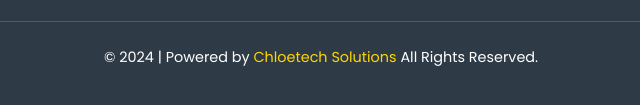
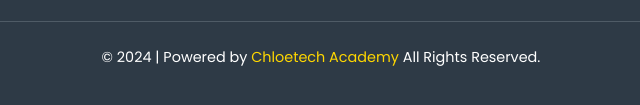
Before and after one commit to Moyosugar/Learn-Front-End, a plain HTML site: page about.html in a window 1280 px wide. Shown: the part 2442-2547 px from the top of the page, 319-959 px from the left. Drawn offline with Linux system fonts and the light colour scheme.

Commit message:
Update about.html

```diff
--- a/about.html
+++ b/about.html
@@ -218,7 +218,7 @@
       </div>
 
       <div class="footer-bottom">
-        <p>© 2024 | Powered by <a href="https://chloetechsolutions.com" target="_blank">Chloetech Solutions</a> All Rights Reserved.</p>
+        <p>© 2024 | Powered by <a href="" target="_blank">Chloetech Academy</a> All Rights Reserved.</p>
         <p></p>
       </div>
     </div>
```
